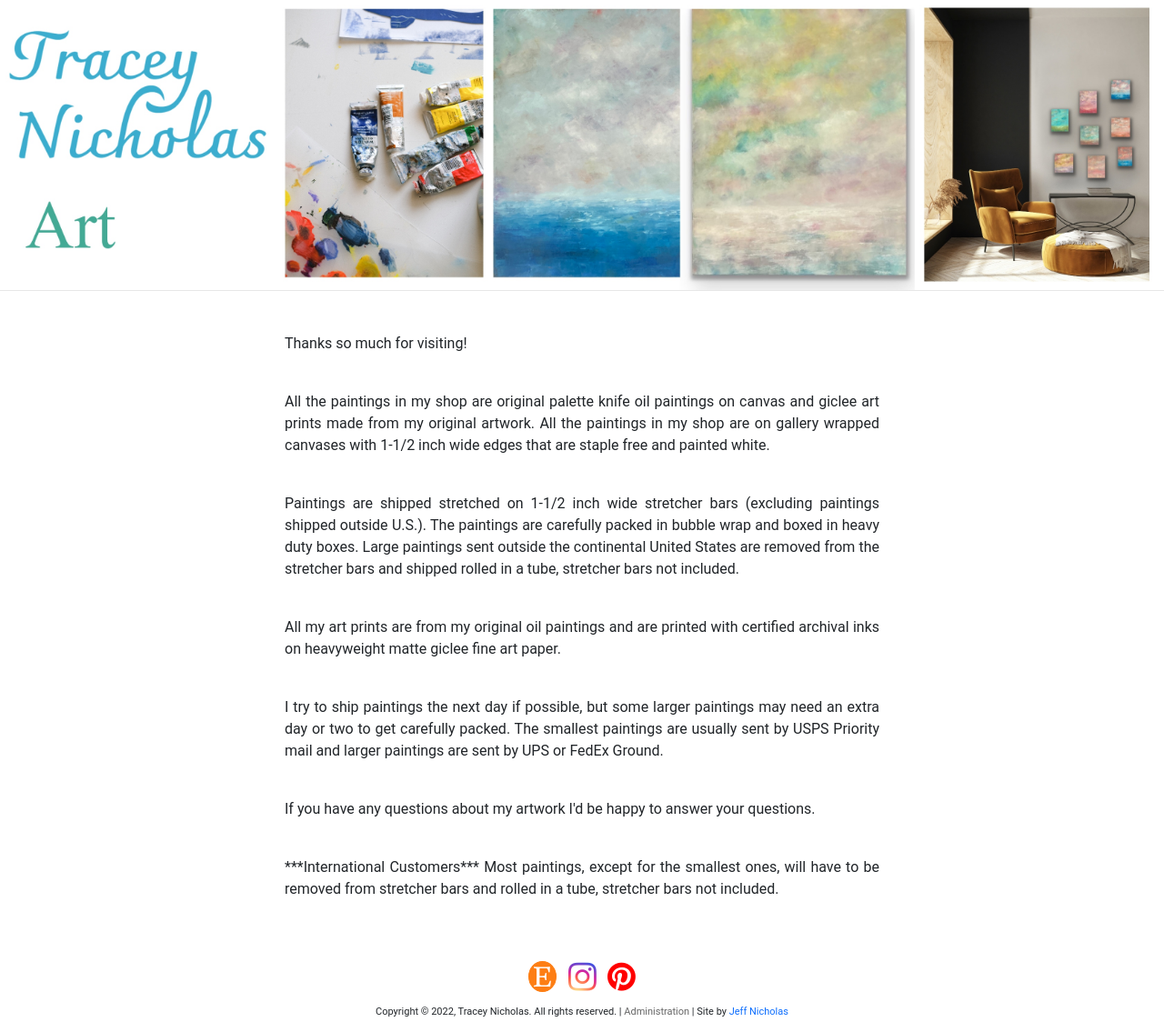
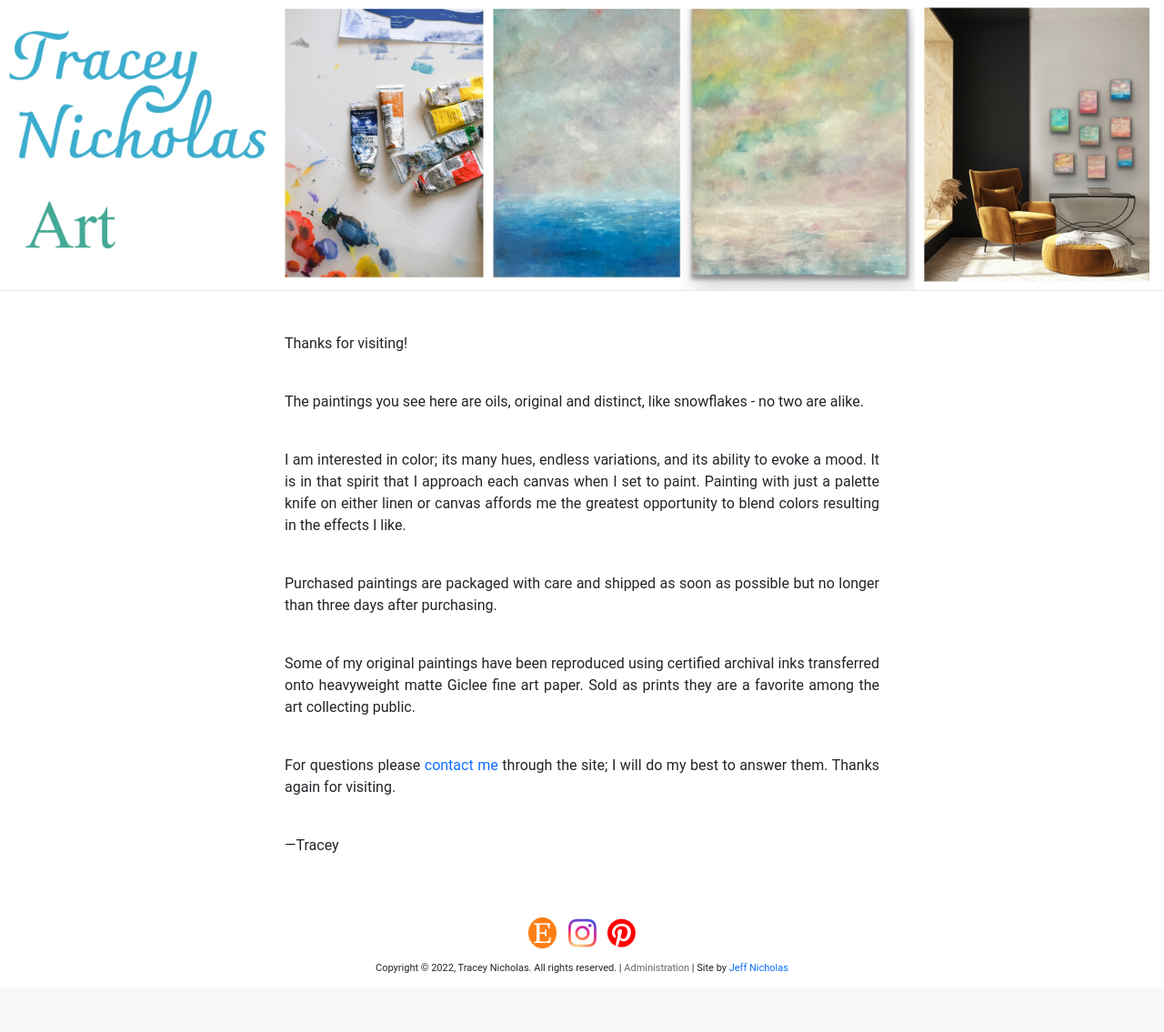
Before and after one commit to jefnic23/ceynic-api, a Flask app: page /about in a window 1280 px wide. Shown: the part 53-1188 px from the top of the page at 91% size. After the commit the page ends 1123 px from the top, so only its background shows below. Run offline with Flask 2, Linux system fonts and the light colour scheme; some libraries are stand-ins or nearby versions.

Commit message:
updated About Me page

```diff
--- a/app/templates/about.html
+++ b/app/templates/about.html
@@ -4,40 +4,38 @@
 
     <div class='about-container app-content'>
         <p>
-            Thanks so much for visiting!
+            Thanks for visiting!
         </p>
         <br>
         <p>
-            All the paintings in my shop are original palette knife oil paintings on canvas and giclee
-            art prints made from my original artwork. All the paintings in my shop are on gallery
-            wrapped canvases with 1-1/2 inch wide edges that are staple free and painted white.
+            The paintings you see here are oils, original and distinct, like snowflakes - no two are alike.
         </p>
         <br>
         <p>
-            Paintings are shipped stretched on 1-1/2 inch wide stretcher bars (excluding paintings shipped
-            outside U.S.). The paintings are carefully packed in bubble wrap and boxed in heavy duty boxes.
-            Large paintings sent outside the continental United States are removed from the stretcher bars
-            and shipped rolled in a tube, stretcher bars not included.
+            I am interested in color; its many hues, endless variations, and its ability to evoke a mood.
+            It is in that spirit that I approach each canvas when I set to paint. Painting with just a
+            palette knife on either linen or canvas affords me the greatest opportunity to blend colors
+            resulting in the effects I like.
         </p>
         <br>
         <p>
-            All my art prints are from my original oil paintings and are printed with certified archival
-            inks on heavyweight matte giclee fine art paper.
+            Purchased paintings are packaged with care and shipped as soon as possible but no longer
+            than three days after purchasing.
         </p>
         <br>
         <p>
-            I try to ship paintings the next day if possible, but some larger paintings may need an extra
-            day or two to get carefully packed. The smallest paintings are usually sent by USPS Priority
-            mail and larger paintings are sent by UPS or FedEx Ground.
+            Some of my original paintings have been reproduced using certified archival inks transferred
+            onto heavyweight matte Giclee fine art paper. Sold as prints they are a favorite among the
+            art collecting public.
         </p>
         <br>
         <p>
-            If you have any questions about my artwork I'd be happy to answer your questions.
+            For questions please <a href="{{ url_for('contact') }}">contact me</a> through the site; I will do my best to answer them.
+            Thanks again for visiting.
         </p>
         <br>
         <p>
-            ***International Customers*** Most paintings, except for the smallest ones, will have
-            to be removed from stretcher bars and rolled in a tube, stretcher bars not included.
+            &mdash;Tracey
         </p>
     </div>
 
```
